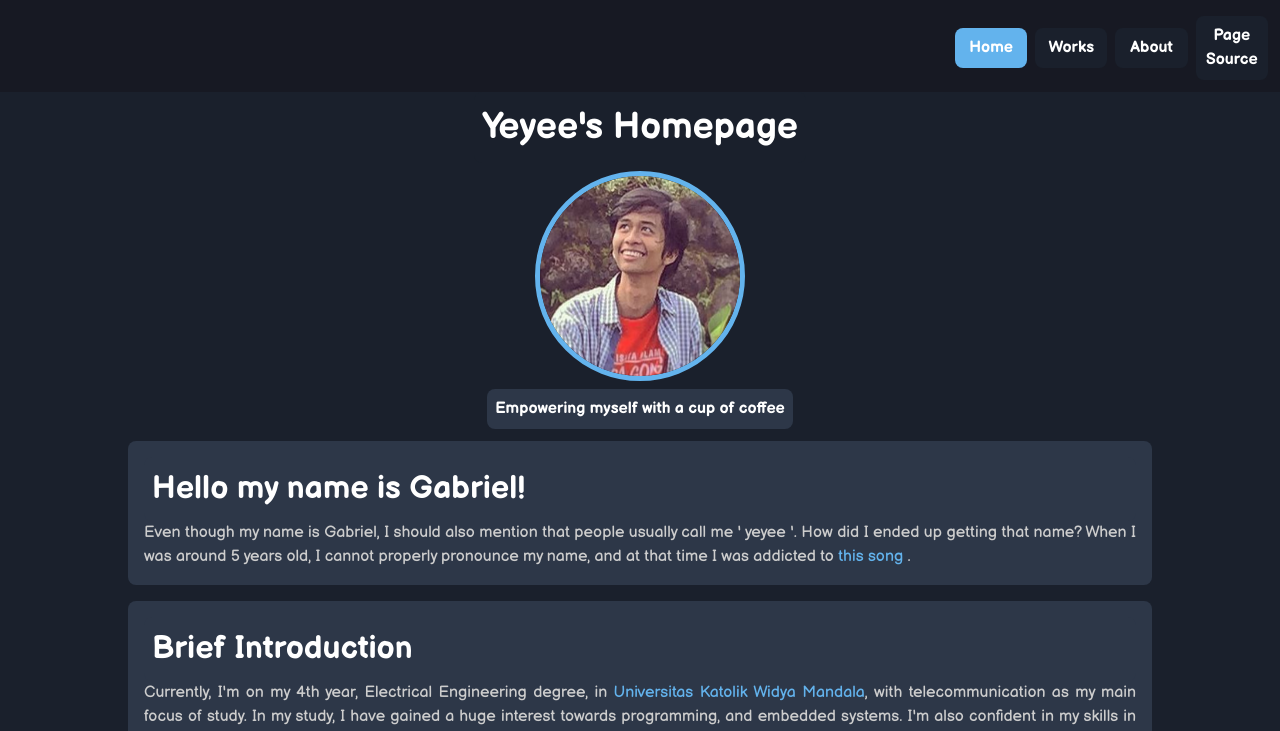
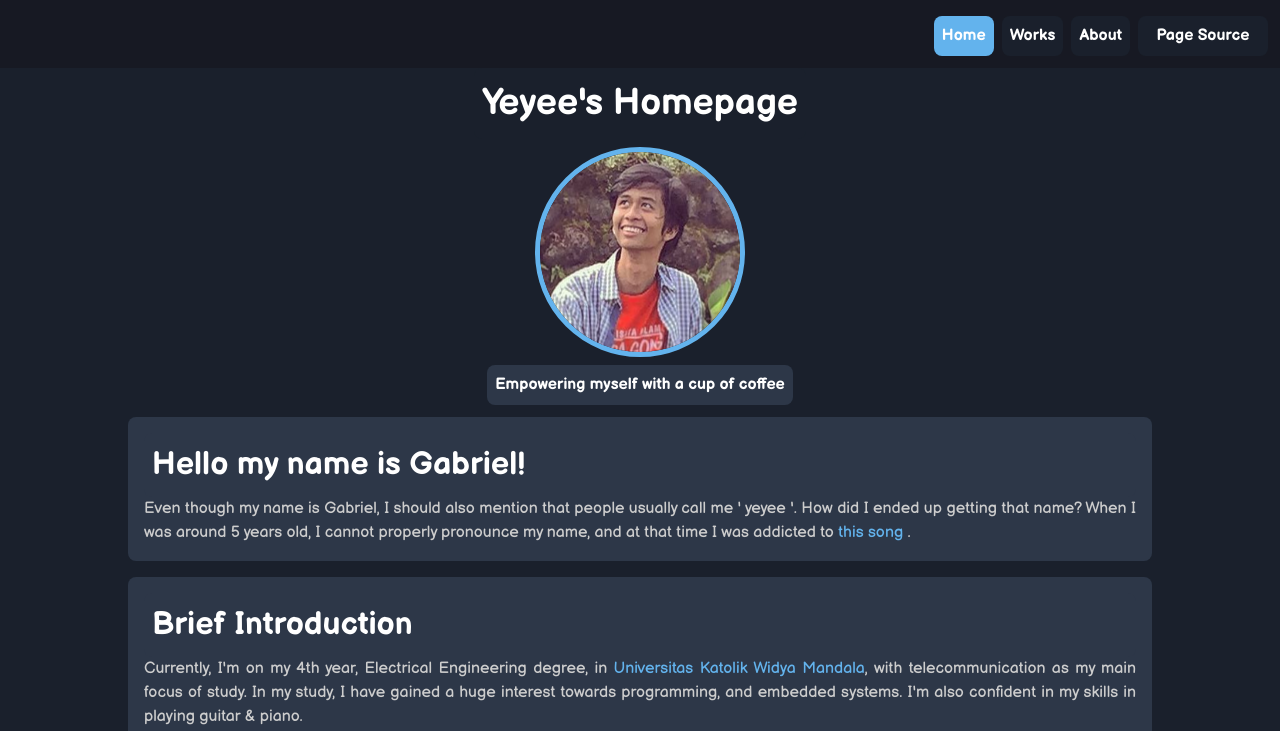
Before and after one commit to yeyee2901/my-website, a React (Create React App) app: page / in a window 1280 px wide. Shown: the top 731 px of the page. Built offline with nearby package versions, Linux system fonts and the light colour scheme.

Commit message:
EDIT: navbar button size on desktop

```diff
--- a/src/components/navbar.jsx
+++ b/src/components/navbar.jsx
@@ -14,7 +14,7 @@ import {
   Link as ChakraLink
 } from '@chakra-ui/react'
 
-const LinkItem = ({ children, href }) => {
+const LinkItem = ({ children, href, ...props }) => {
   const is_active = useLocation().pathname === href
   const active_bg = is_active ? MyColors.active : MyColors.dark
   const active_color = is_active ? "black" : "white"
@@ -29,6 +29,7 @@ const LinkItem = ({ children, href }) => {
           borderRadius="lg"
           p={2}
           align="center"
+          {...props}
         >
           {children}
         </StyledHeading>
@@ -71,6 +72,7 @@ const Navbar = () => {
                 bg={MyColors.dark}
                 p={2}
                 align="center"
+                minW="130px"
               >
                 Page Source
               </StyledHeading>
@@ -132,11 +134,9 @@ const Navbar = () => {
                   target="_blank"
                   _hover={{ textDecoration: "none" }}>
                   <StyledHeading
-                    as="h4"
                     size="m"
                     color="white"
                     bg={MyColors.dark}
-                    borderRadius="lg"
                     p={2}
                     align="center"
                   >
@@ -144,7 +144,6 @@ const Navbar = () => {
                   </StyledHeading>
                 </ChakraLink>
               </Box>
-
             </MenuItem>
           </MenuList>
         </Menu>
```
